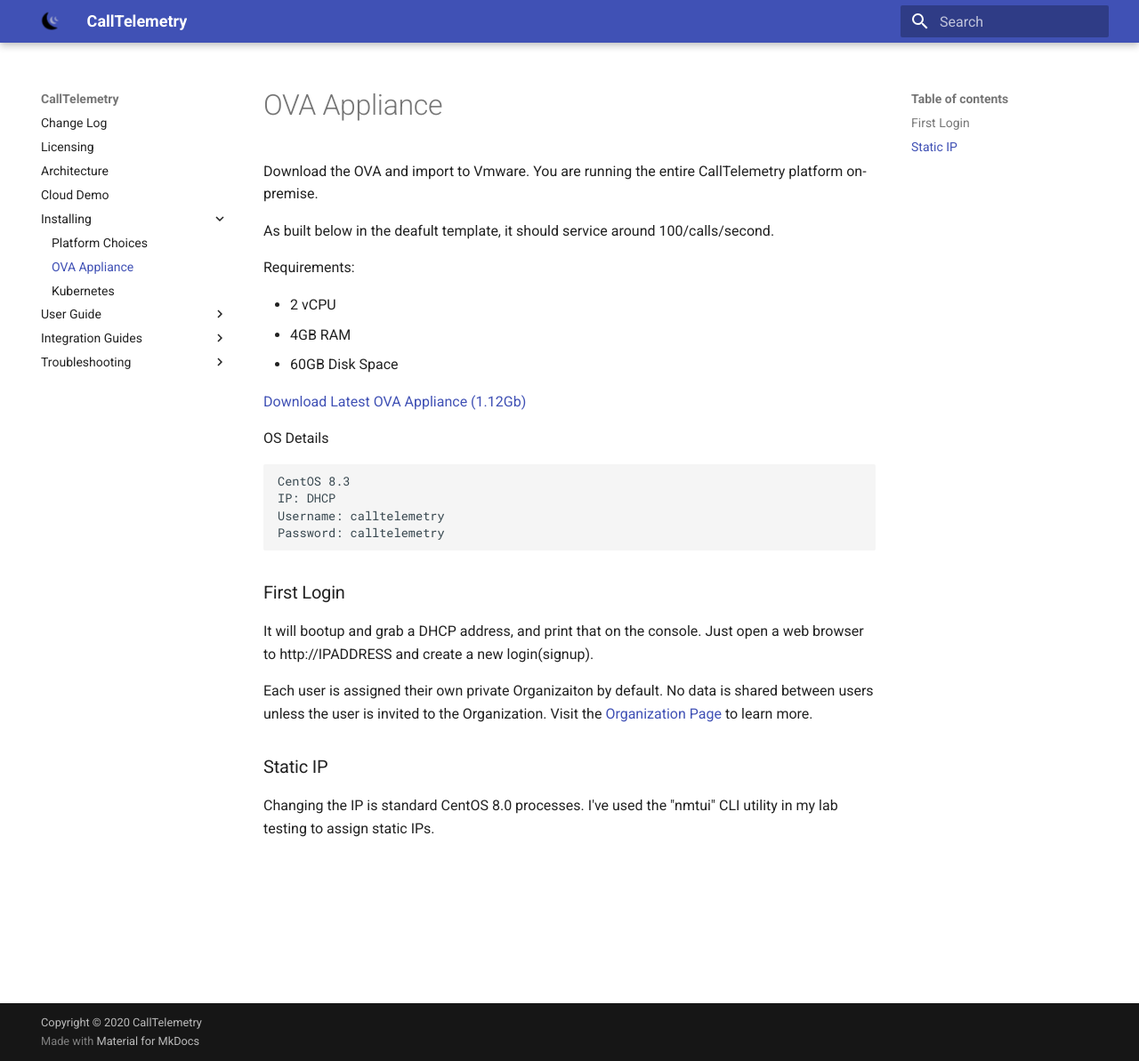
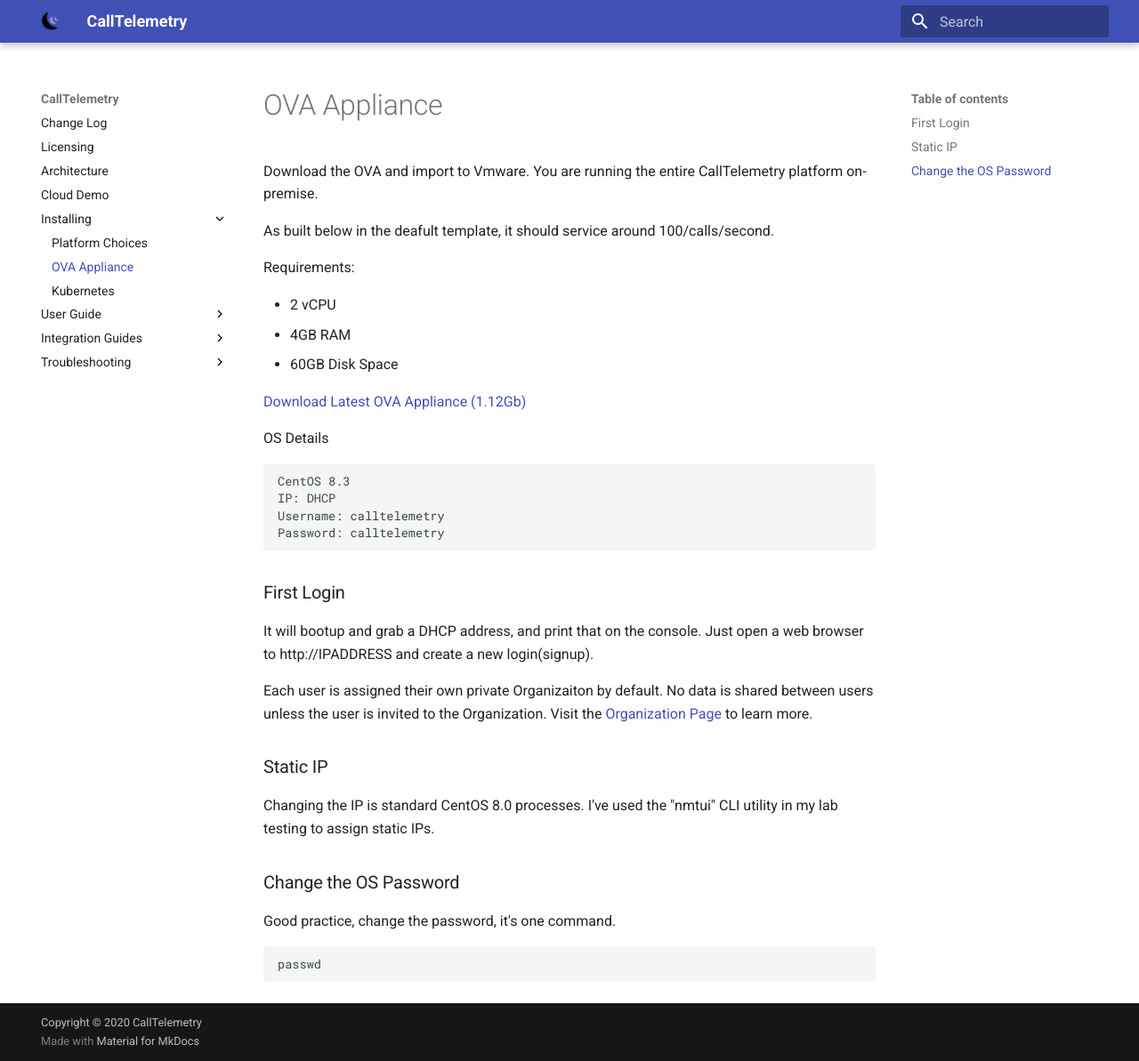
Before and after one commit to calltelemetry/calltelemetry, an MkDocs documentation site: the page built from docs/deployment/ova.md, in a window 1280 px wide and 1193 px high. Shown: the whole window at 89% size. Built offline with MkDocs 1.6.1 and Material for MkDocs 9.7.7, drawn with Linux system fonts in a browser that asks for light colours.

````diff
--- a/docs/deployment/ova.md
+++ b/docs/deployment/ova.md
@@ -26,3 +26,9 @@ Each user is assigned their own private Organizaiton by default. No data is shar
 Visit the [Organization Page](/features/organizations)  to learn more.
 ### Static IP
 Changing the IP is standard CentOS 8.0 processes. I've used the "nmtui" CLI utility in my lab testing to assign static IPs.
+
+### Change the OS Password
+Good practice, change the password, it's one command.
+```
+passwd
+```
````
Also changed, not shown: docs/deployment/load-testing.md (+1 -1 lines).
